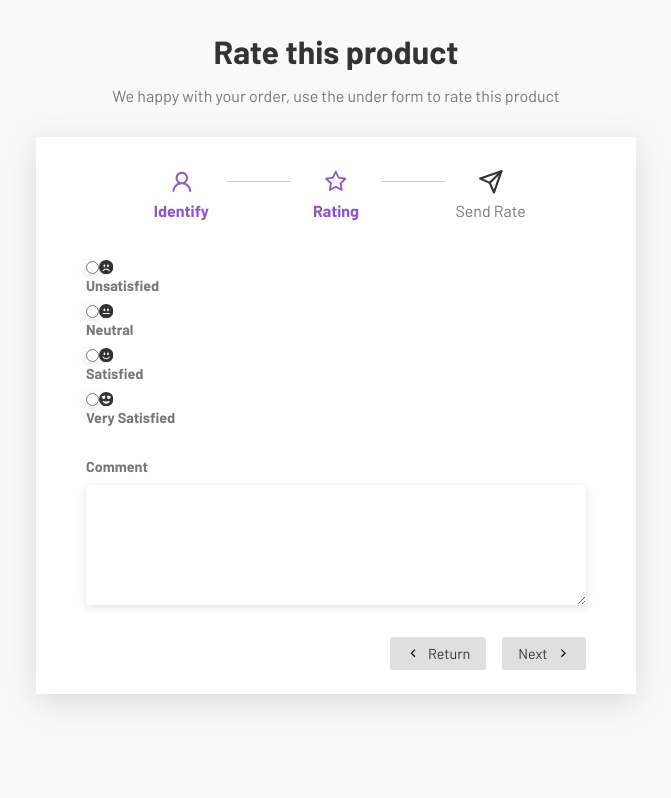
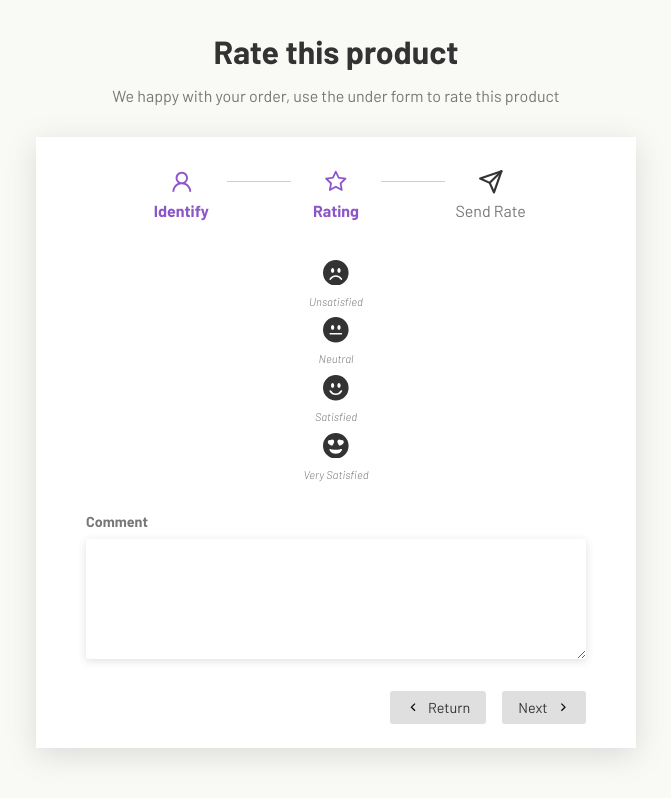
Before and after one commit to rodrigoaraujo7/multstep-form, a React (Vite) app: page / in a window 1280 px wide. Both pictures are taken after typing "Sample", "name@example.com" into the empty fields and a click on the button "Next". Shown: the whole page, without its empty margins (304-975 px from the left). Built offline with nearby package versions, Linux system fonts and the light colour scheme.

Commit message:
rating page

```diff
--- a/src/components/ScreensForm/ReviewForm.css
+++ b/src/components/ScreensForm/ReviewForm.css
@@ -0,0 +1,36 @@
+.form-control > .score-container {
+    display: flex;
+    flex-direction: row;
+    justify-content: center;
+    gap: 2rem;
+}
+
+.score-container svg {
+    font-size: 1.6rem;
+    cursor: pointer;
+    transition: .3s;
+}
+
+.score-container svg:hover { fill: #8c56c9; }
+.score-container input:checked ~ svg { fill: #8c56c9; }
+
+.radio-container {
+    text-align: center;
+    position: relative;
+}
+
+.radio-container input {
+    opacity: 0;
+    position: absolute;
+
+    top: 15px;
+    left: 30px;
+}
+
+.radio-container p {
+    font-style: italic;
+    font-weight: 300;
+    font-size: .7rem;
+
+    margin-top: .4rem;
+}
```
